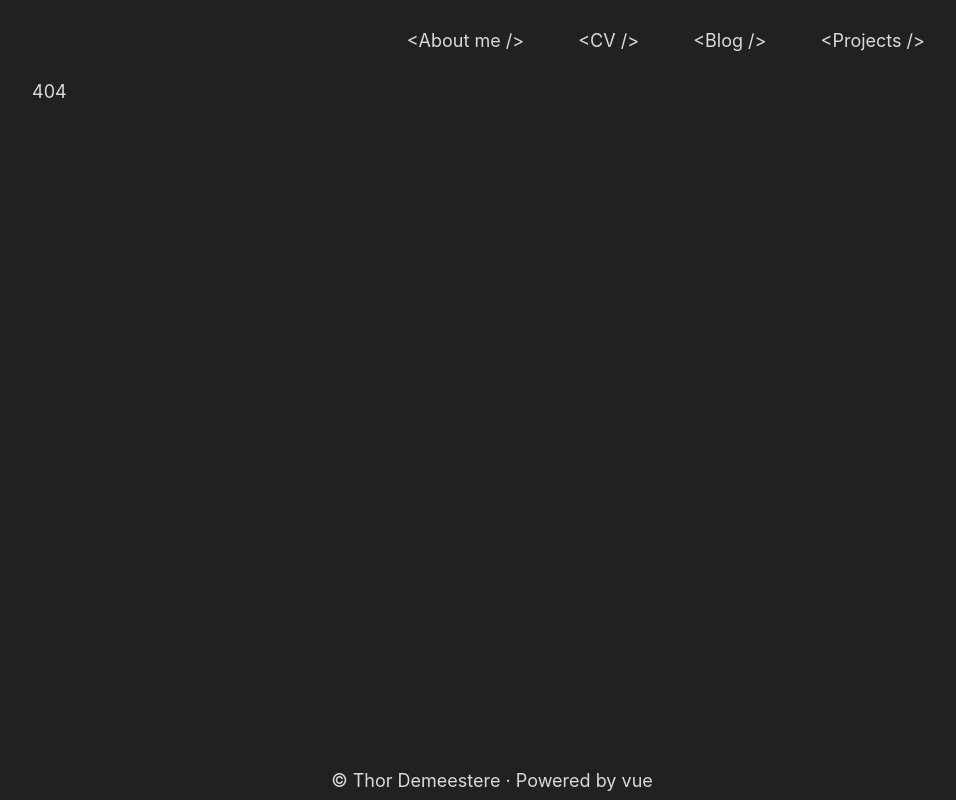
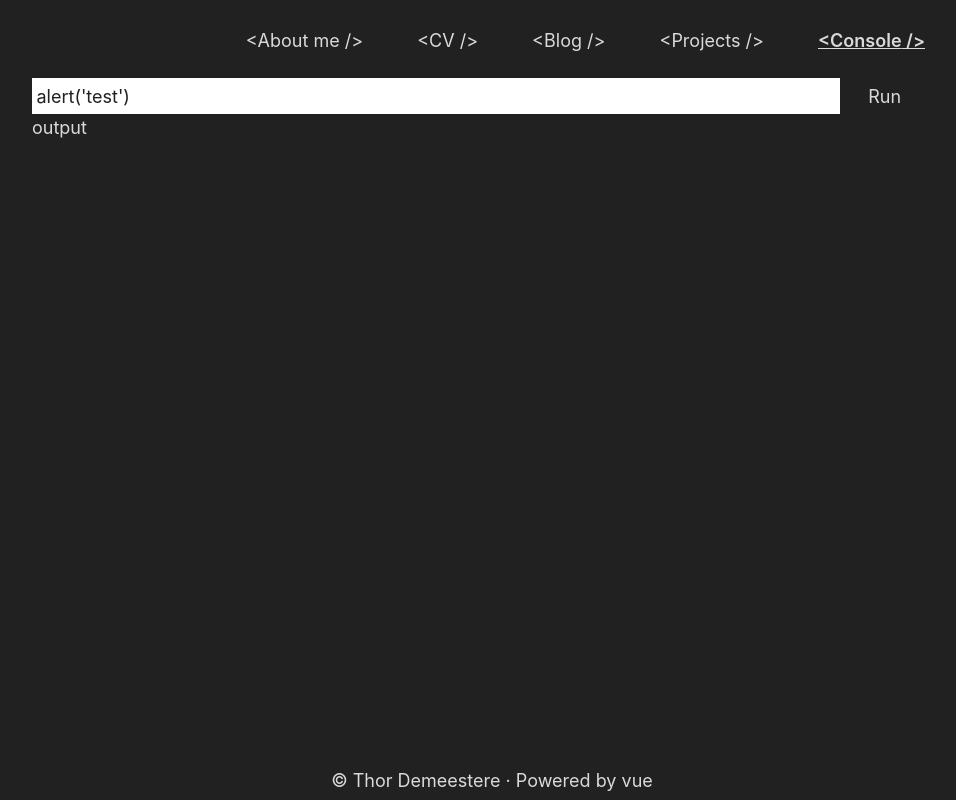
Before and after one commit to ThorD125/portfolio, a Vue app in the folder apps/web/: page /console in a window 1280 px wide. Before the commit this address led to /404. Shown: the whole page, without its empty margins (148-1104 px from the left). Built offline with nearby package versions, Linux system fonts and the light colour scheme; what tailwindcss-debug-screens would draw is missing.

Commit message:
console && git push

```diff
--- a/apps/web/src/App.vue
+++ b/apps/web/src/App.vue
@@ -14,6 +14,7 @@
         <TabNav to="/CV">CV</TabNav>
         <TabNav to="/blog">Blog</TabNav>
         <TabNav to="/projects">Projects</TabNav>
+        <TabNav to="/console">Console</TabNav>
 
         </div>
         <div class="content w-full h-full max-h-[90%]" :class="$route.fullPath == '/'?'':'pr-5 overflow-y-scroll'">
--- a/apps/web/src/router/routes.ts
+++ b/apps/web/src/router/routes.ts
@@ -8,6 +8,7 @@ import Test from '@/views/test.vue';
 import Cv from '@/views/cv.vue';
 import blog from '@/views/blog.vue';
 import projects from '@/views/projects.vue';
+import console from '@/views/Console.vue';
 
 export const routes: RouteRecordRaw[] = [
     {
@@ -55,6 +56,12 @@ export const routes: RouteRecordRaw[] = [
         component: blog,
     },
     {
+        path: '/console/',
+        alias: ['/console'],
+        name: 'console',
+        component: console,
+    },
+    {
         path: '/projects/',
         alias: ['/project', '/projects', '/project', '/project/'],
         name: 'projects',
--- /dev/null
+++ b/apps/web/src/views/Console.vue
@@ -0,0 +1,29 @@
+<template>
+
+    <div class="h-100">
+        <input @keyup.enter="getResult" type="text" class="w-[90%] text-black focus-visible:outline-none p-1" value="alert('test')">
+        <!-- <input @keyup.enter="getResult" type="text" class="w-[90%] text-black focus-visible:outline-none p-1"> -->
+        <input @click="getResult" type="button" value="Run" class="w-[10%] text-center hover:font-bold">
+        <p>{{ result }}</p>
+    </div>
+
+</template>
+
+<script setup lang="ts">
+
+import { ref } from "vue";
+
+var result = ref<string>("output");
+
+const getResult = (e) => {
+    const text = e.target.value;
+    eval(text);
+    result.value = text+"\n"+result.value;
+}
+
+
+
+</script>
+
+<style scoped>
+</style>
```
